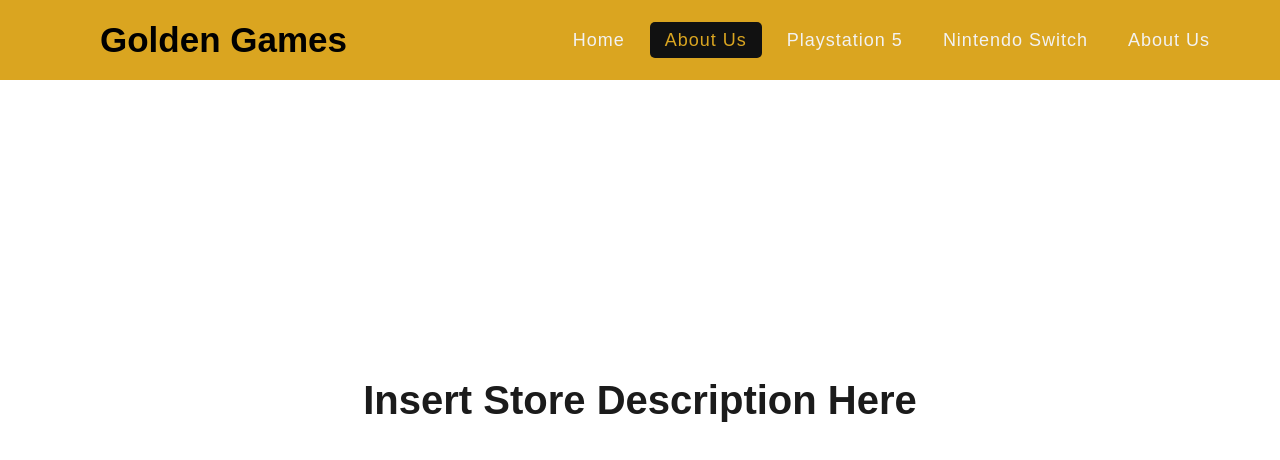
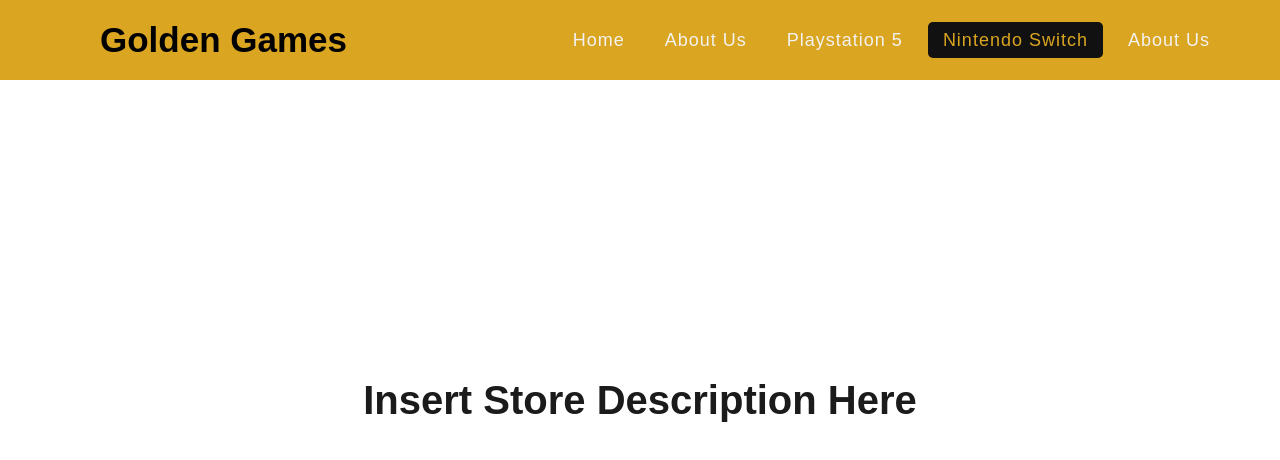
Before and after one commit to ECalibo/GoldenGame, a plain HTML site: page nintendo.html in a window 1280 px wide. Drawn offline with Linux system fonts and the light colour scheme.

Commit message:
please commit

```diff
--- a/nintendo.html
+++ b/nintendo.html
@@ -15,9 +15,9 @@
       </label>
       <ul>
         <li><a href="index.html">Home</a></li>
-        <li><a class="active" href="xbox.html">About Us</a></li>
+        <li><a href="xbox.html">About Us</a></li>
         <li><a href="playstation.html">Playstation 5</a></li>
-        <li><a href="nintendo.html">Nintendo Switch</a></li>
+        <li><a class="active" href="nintendo.html">Nintendo Switch</a></li>
         <li><a href="aboutus.html">About Us</a></li>
       </ul>
     </nav>
```
Also changed, not shown: aboutus.html (+2 -2 lines), index.html (+2 -2 lines), playstation.html (+2 -2 lines).
